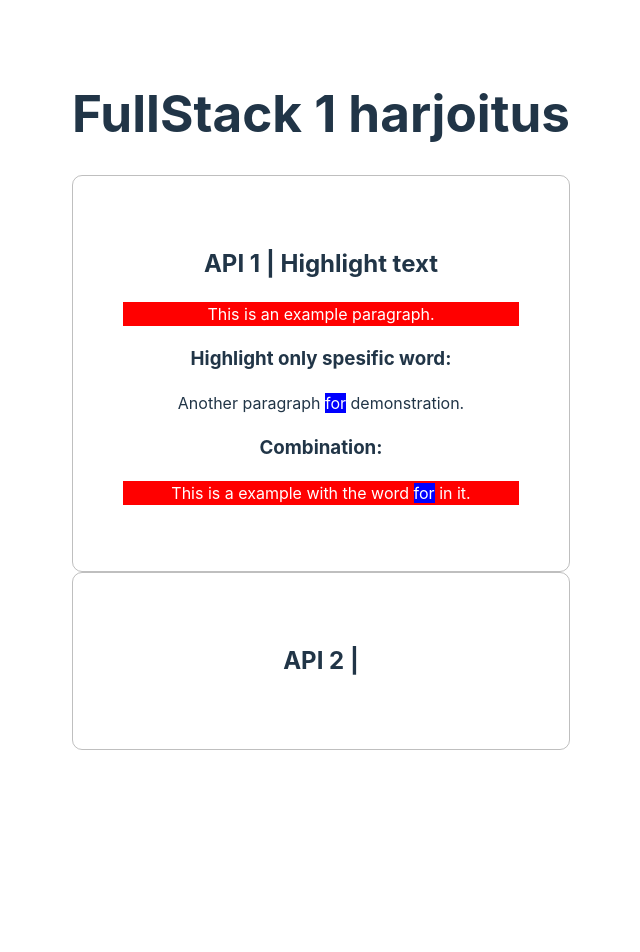
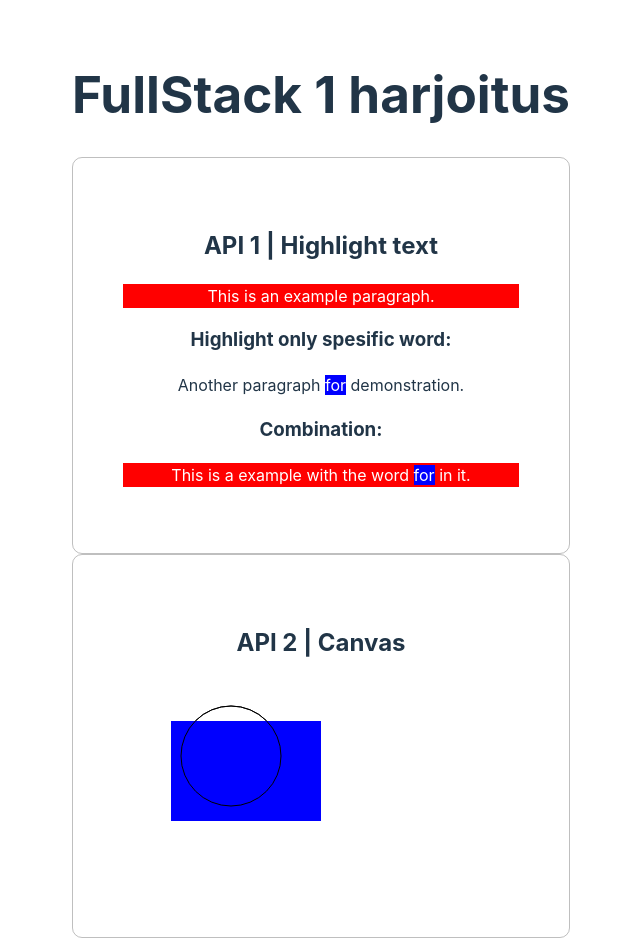
Before and after one commit to PaivarintaEmilia/fullstack_1_task_1, a React (Vite) app: page / in a window 1280 px wide. Shown: the top 952 px of the page, without its empty margins (319-959 px from the left). Before the commit the page ends 800 px from the top, so only its background shows below. Built offline with nearby package versions, Linux system fonts and the light colour scheme.

Commit message:
add Api 2, canvas Api

```diff
--- a/src/App.tsx
+++ b/src/App.tsx
@@ -1,6 +1,9 @@
+//Styles
 import './App.css'
+import "./../public/styles/main.css";
+// Components
 import HighlightApi from './components/HighlightApi';
-import "./../public/styles/main.css";
+import CanvasApi from './components/CanvasApi';
 
 
 
@@ -15,7 +18,8 @@ function App() {
         <HighlightApi></HighlightApi>
       </div>
       <div className='api-container'>
-        <h2>API 2 | </h2>
+        <h2>API 2 | Canvas</h2>
+        <CanvasApi></CanvasApi>
 
       </div>
 
--- /dev/null
+++ b/src/components/CanvasApi.tsx
@@ -0,0 +1,28 @@
+import React, { useRef, useEffect } from 'react';
+
+const CanvasApi: React.FC = () => {
+    const canvasRef = useRef<HTMLCanvasElement | null>(null);
+
+    useEffect(() => {
+        const canvas = canvasRef.current;
+        if (!canvas) return;
+
+        const context = canvas.getContext('2d');
+        if (!context) return;
+        const contextNew = canvas.getContext('2d');
+        if (!contextNew) return;
+
+        // Suorakulmio
+        context.fillStyle = 'blue';
+        context.fillRect(40, 40, 150, 100);
+
+        // Ympyrä
+        contextNew.beginPath();
+        contextNew.arc(100, 75, 50, 0, Math.PI * 2);
+        contextNew.stroke();
+    }, []);
+
+    return <canvas ref={canvasRef} width={380} height={200} />;
+};
+
+export default CanvasApi;
```
